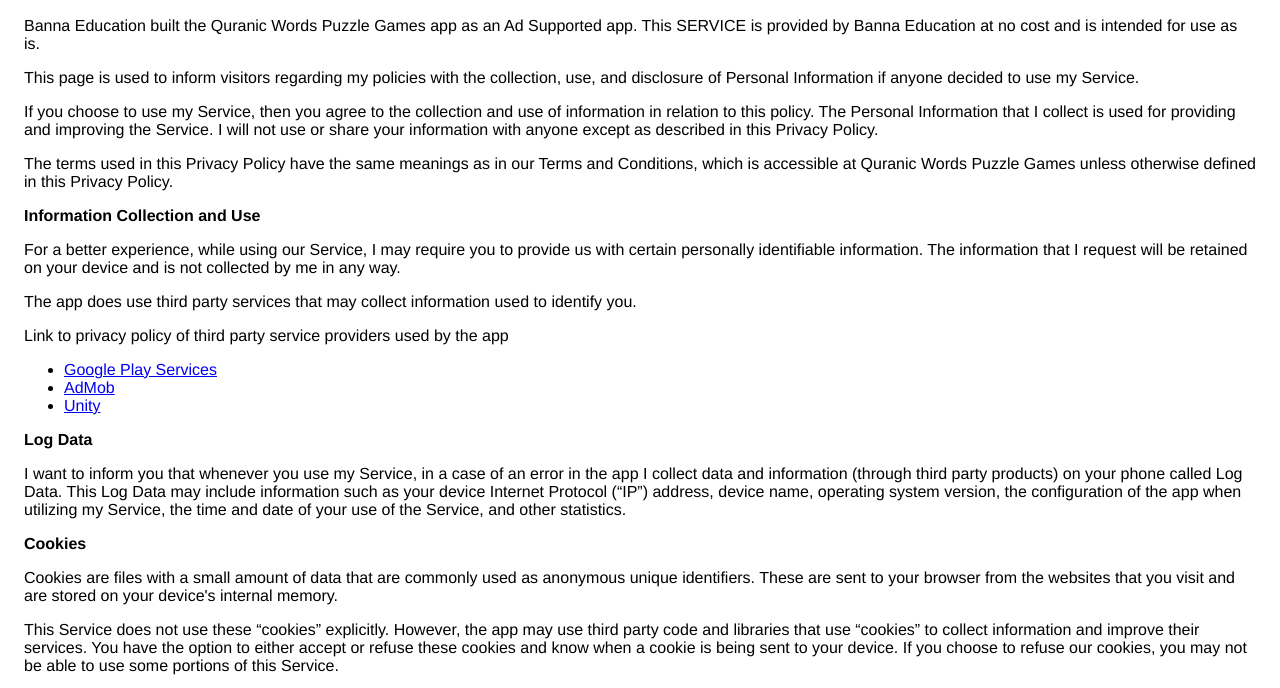
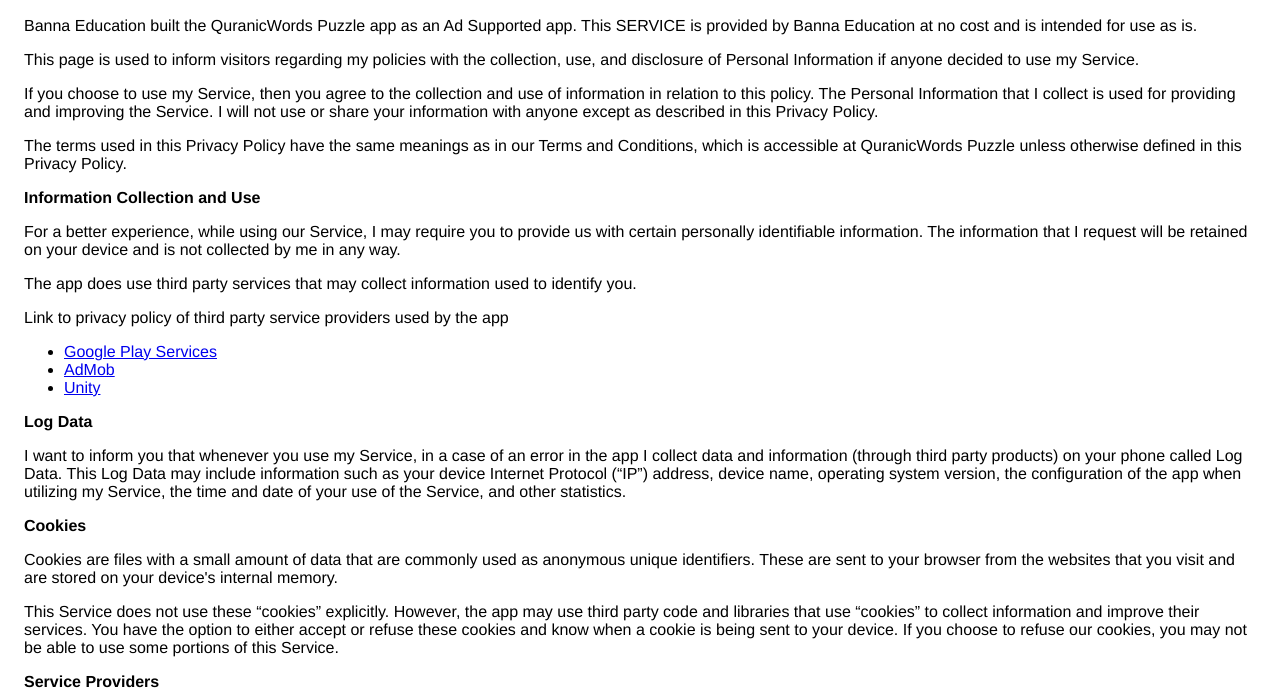
Before and after one commit to tonisutomo/tonisutomo.github.io, a plain HTML site: page index.html in a window 1280 px wide. Shown: the part 75-763 px from the top of the page. Drawn offline with Linux system fonts and the light colour scheme.

Commit message:
update app's name

```diff
--- a/index.html
+++ b/index.html
@@ -8,7 +8,7 @@
     </head>
     <body>
     <h2>Privacy Policy</h2> <p>
-                    Banna Education built the Quranic Words Puzzle Games app as
+                    Banna Education built the QuranicWords Puzzle app as
                     an Ad Supported app. This SERVICE is provided by
                     Banna Education at no cost and is intended for
                     use as is.
@@ -28,7 +28,7 @@
                   </p> <p>
                     The terms used in this Privacy Policy have the same meanings
                     as in our Terms and Conditions, which is accessible at
-                    Quranic Words Puzzle Games unless otherwise defined in this Privacy
+                    QuranicWords Puzzle unless otherwise defined in this Privacy
                     Policy.
                   </p> <p><strong>Information Collection and Use</strong></p> <p>
                     For a better experience, while using our Service,
```
